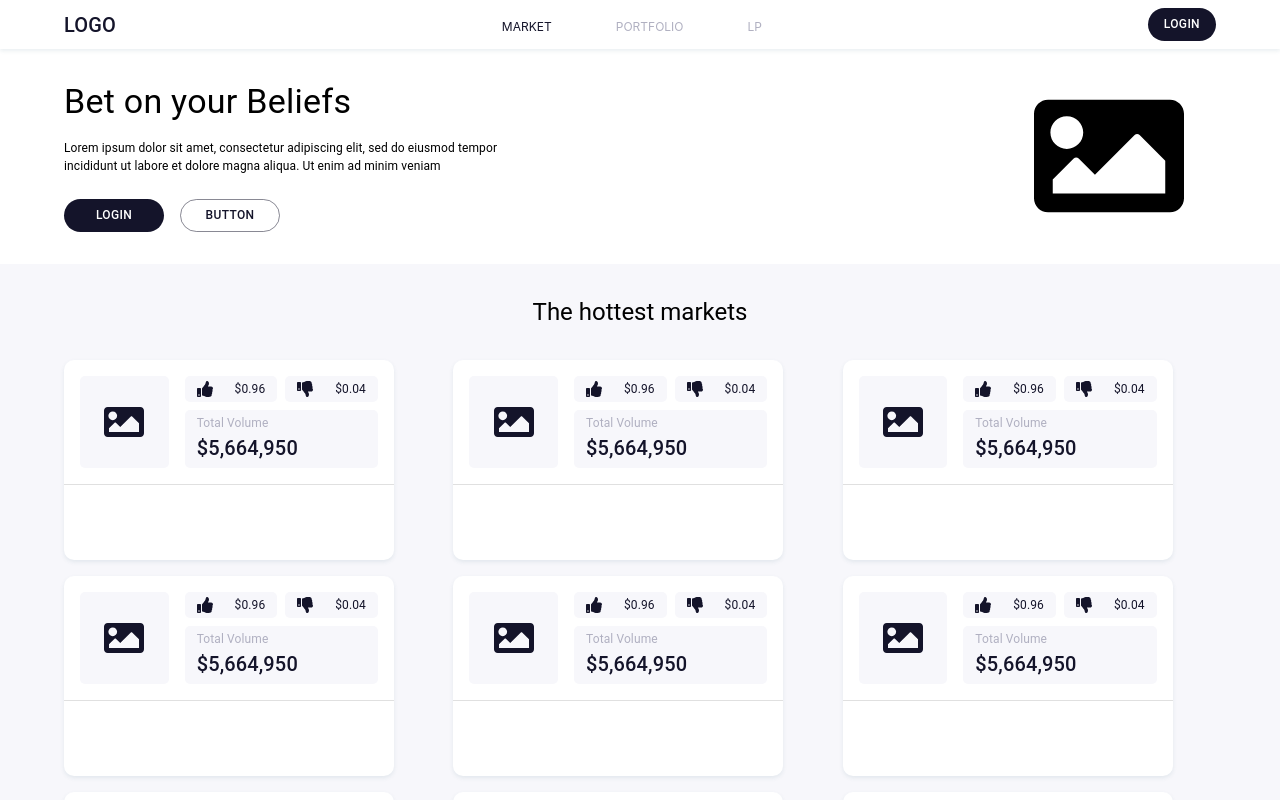
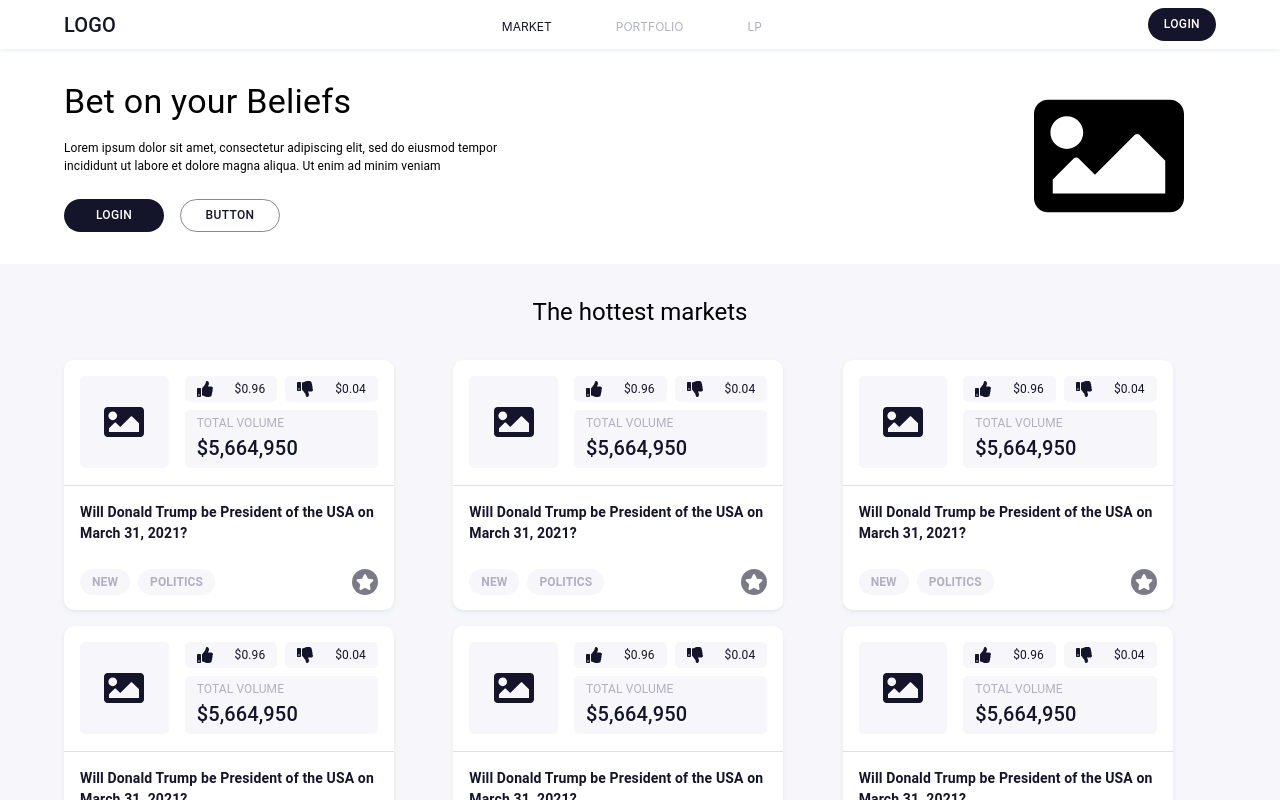
Before and after one commit to bluegarnet10/eiv-market, a React (Create React App) app: page / in a window 1280 px wide. Shown: the top 800 px of the page. Built offline with nearby package versions, Linux system fonts and the light colour scheme.

Commit message:
updated the market item

```diff
--- a/src/components/MarketItem/index.tsx
+++ b/src/components/MarketItem/index.tsx
@@ -1,16 +1,21 @@
 import React from 'react';
 import { Box, Card, Divider, Grid, makeStyles, Typography } from '@material-ui/core';
 import { FontAwesomeIcon } from '@fortawesome/react-fontawesome';
-import { faImage, faThumbsDown, faThumbsUp } from '@fortawesome/free-solid-svg-icons';
+import { faImage, faStar, faThumbsDown, faThumbsUp } from '@fortawesome/free-solid-svg-icons';
 import clsx from 'clsx';
 
 const useStyles = makeStyles(theme => ({
 	root: {
 		width: 330,
-		height: 200,
+		height: 250,
 	},
 	infoList: {
 		padding: theme.spacing(2),
+		display: 'flex',
+		flexDirection: 'column',
+		justifyContent: 'space-between',
+		height: '50%',
+		boxSizing: 'border-box',
 	},
 	item: {
 		borderRadius: 5,
@@ -32,6 +37,40 @@ const useStyles = makeStyles(theme => ({
 		display: 'flex',
 		justifyContent: 'space-between',
 		alignItems: 'center',
+	},
+	description: {
+		fontSize: '14px',
+		fontWeight: 'bold',
+	},
+	addition: {
+		display: 'flex',
+		justifyContent: 'space-between',
+		alignItems: 'center',
+	},
+	tag: {
+		background: theme.palette.secondary.light,
+		color: theme.palette.secondary.main,
+		height: 26,
+		borderRadius: 13,
+		padding: `0 ${theme.spacing(1.5)}px`,
+		marginRight: theme.spacing(1),
+		display: 'flex',
+		alignItems: 'center',
+		'& p': {
+			fontWeight: 'bold',
+		},
+	},
+	favorite: {
+		width: 26,
+		height: 26,
+		borderRadius: 13,
+		background: theme.palette.secondary.dark,
+		display: 'flex',
+		justifyContent: 'center',
+		alignItems: 'center',
+		'& svg': {
+			color: 'white',
+		},
 	},
 }));
 
@@ -65,7 +104,7 @@ const MarketItem = () => {
 						</Grid>
 
 						<Box className={classes.item} style={{ marginTop: '8px' }}>
-							<Typography color="textSecondary">Total Volume</Typography>
+							<Typography color="textSecondary">TOTAL VOLUME</Typography>
 							<Typography variant="h6">$5,664,950</Typography>
 						</Box>
 					</Grid>
@@ -73,6 +112,27 @@ const MarketItem = () => {
 			</Box>
 
 			<Divider />
+
+			<Box className={classes.infoList}>
+				<Typography className={classes.description}>
+					Will Donald Trump be President of the USA on March 31, 2021?
+				</Typography>
+
+				<Box className={classes.addition}>
+					<Box style={{ display: 'flex' }}>
+						<Box className={classes.tag}>
+							<Typography>NEW</Typography>
+						</Box>
+						<Box className={classes.tag}>
+							<Typography>POLITICS</Typography>
+						</Box>
+					</Box>
+
+					<Box className={classes.favorite}>
+						<FontAwesomeIcon icon={faStar} />
+					</Box>
+				</Box>
+			</Box>
 		</Card>
 	);
 };
```
